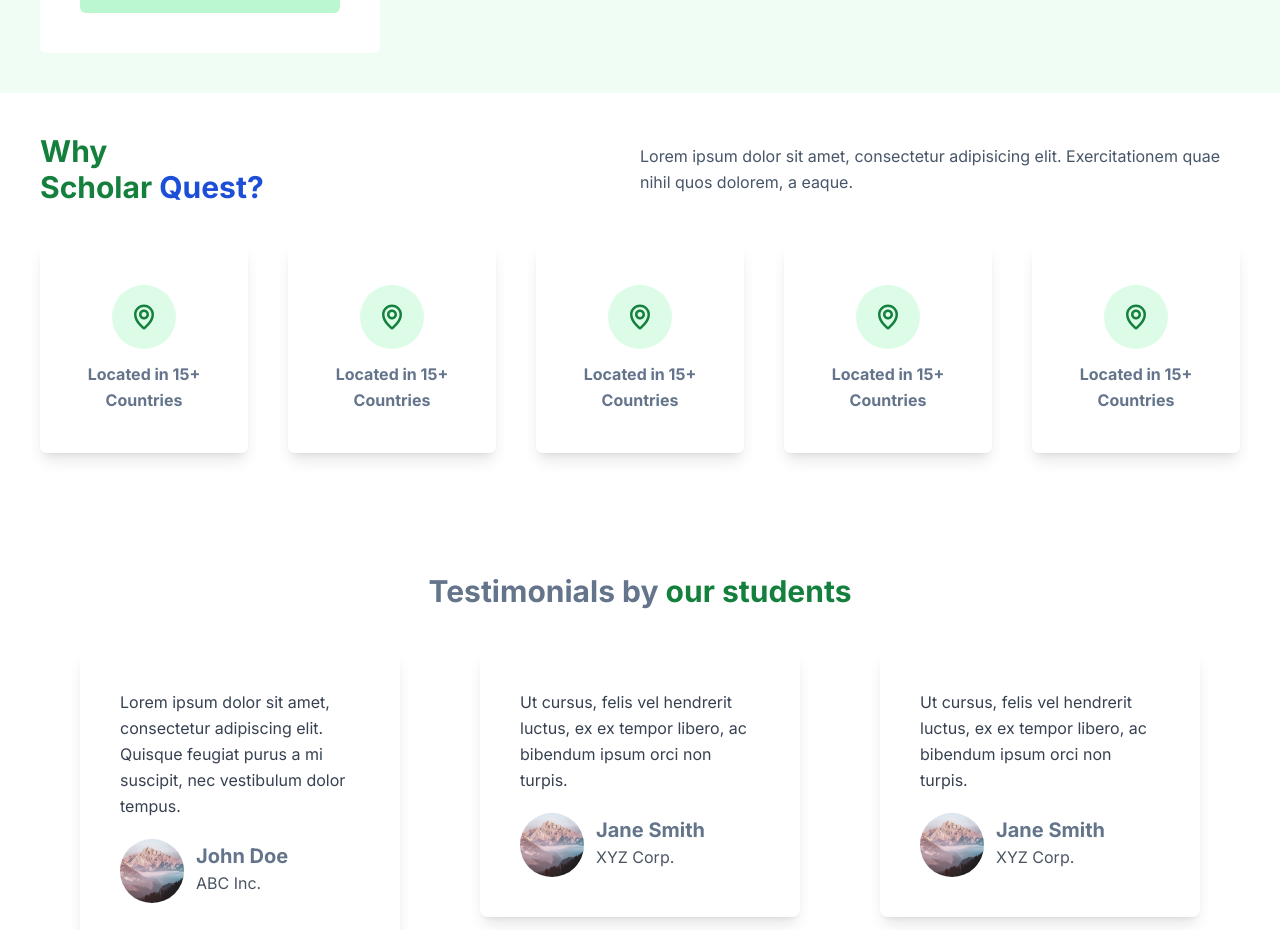
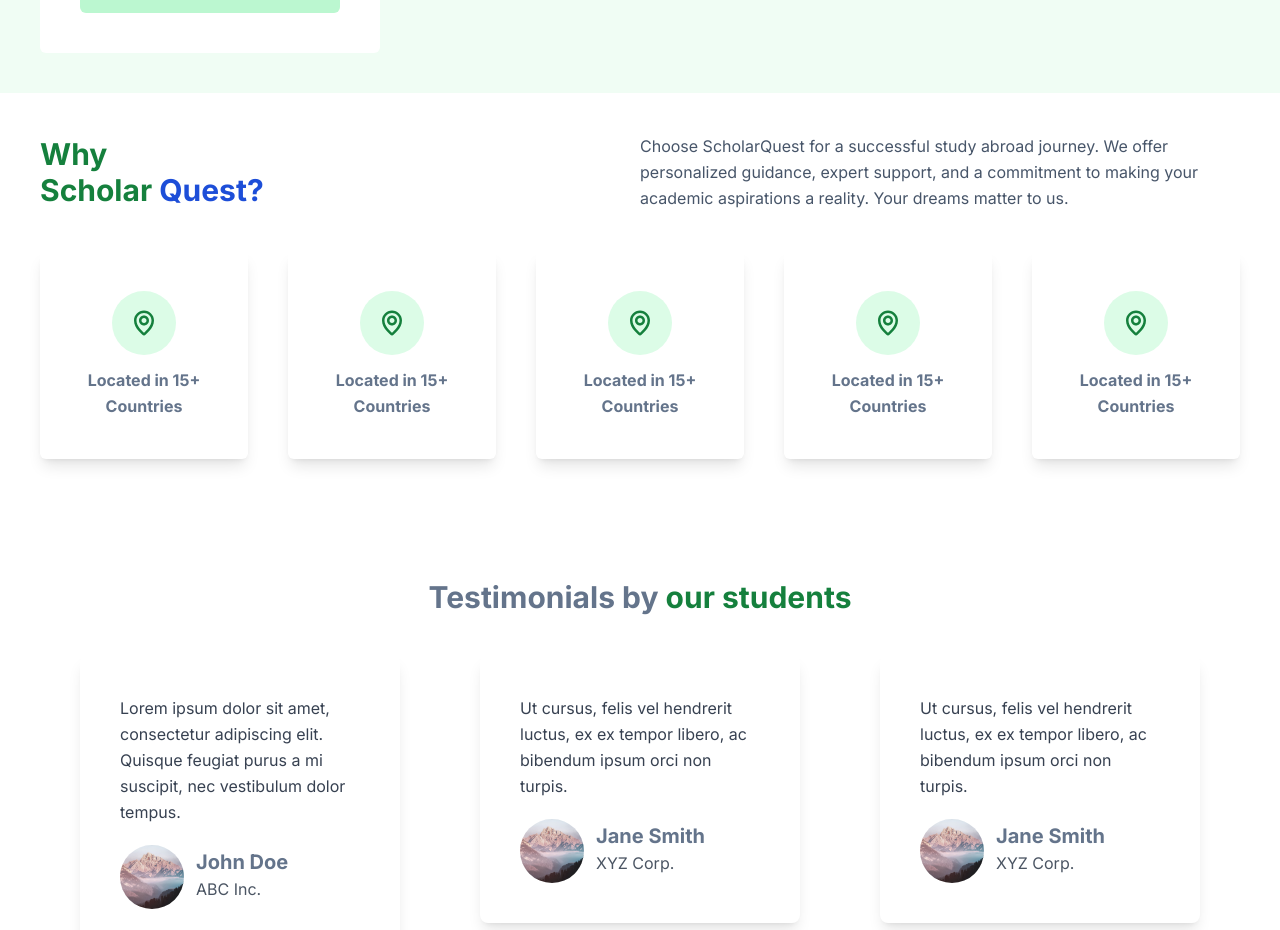
Before and after one commit to Haribhusal/scholar-quest, a Next.js app: page / in a window 1280 px wide. Shown: the part 1901-2831 px from the top of the page. Built offline with nearby package versions, Linux system fonts and the light colour scheme.

Commit message:
why quest message

```diff
--- a/src/components/WhyQuest.jsx
+++ b/src/components/WhyQuest.jsx
@@ -12,8 +12,7 @@ const WhyQuest = () => {
           </span>
         </h3>
         <p className="w-2/4 text-slate-600">
-          Lorem ipsum dolor sit amet, consectetur adipisicing elit.
-          Exercitationem quae nihil quos dolorem, a eaque.
+        Choose ScholarQuest for a successful study abroad journey. We offer personalized guidance, expert support, and a commitment to making your academic aspirations a reality. Your dreams matter to us.
         </p>
       </div>
       <div className="icons flex gap-10 my-10 justify-between">
```
